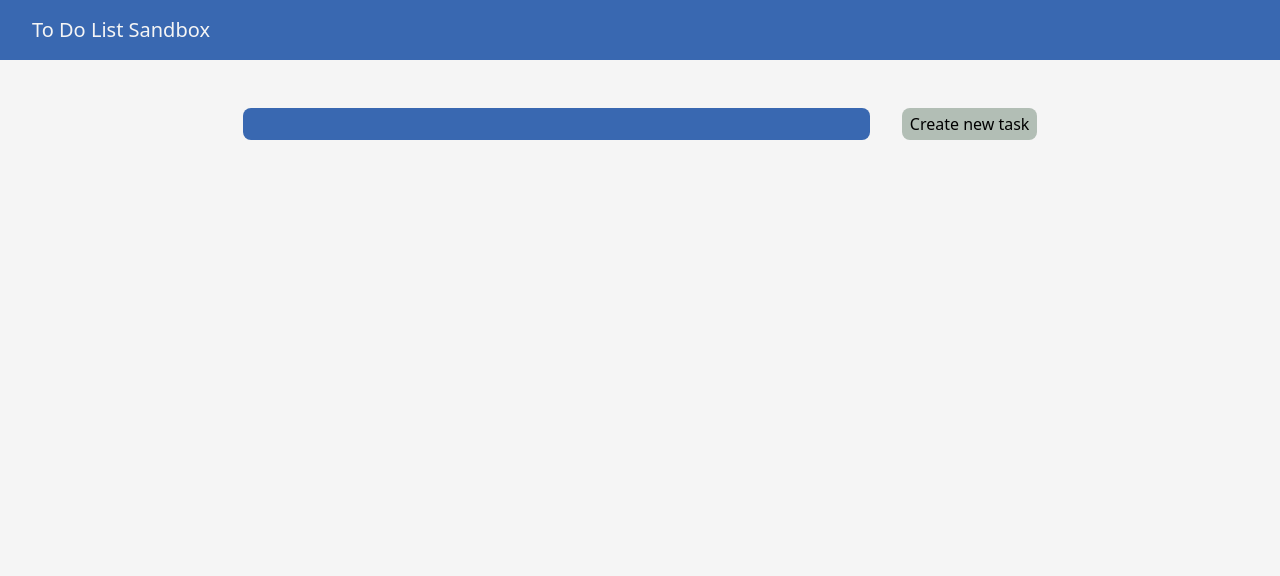
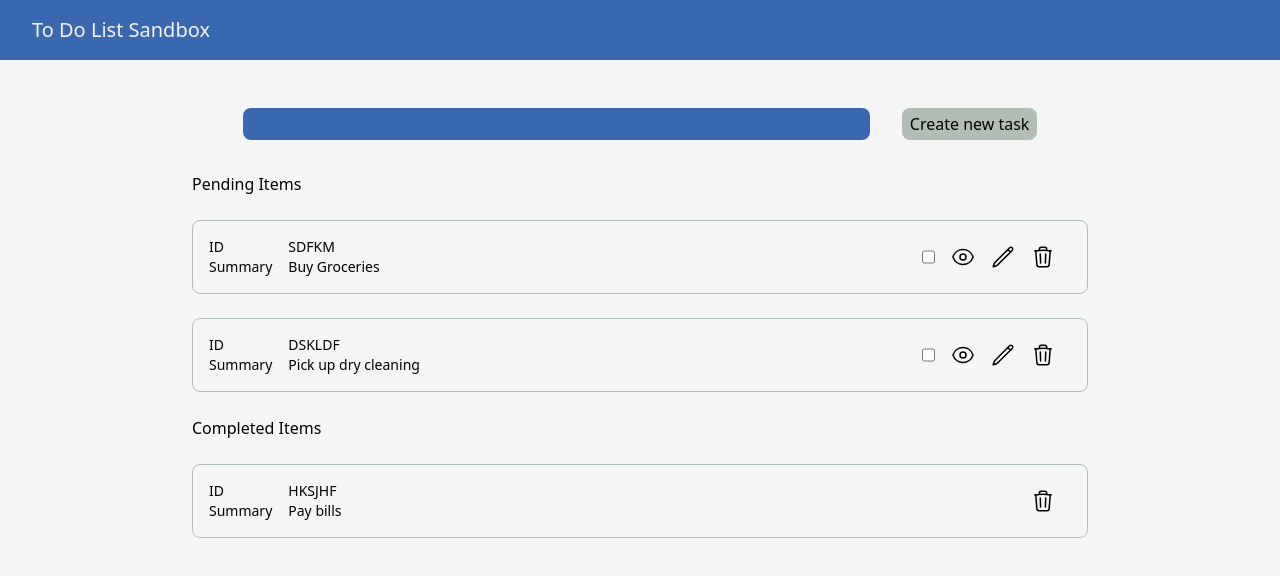
Before and after one commit to faizbasir/FE-to-do-list, a React app: page / in a window 1280 px wide. Shown: the top 576 px of the page. Built offline with nearby package versions, Linux system fonts and the light colour scheme.

Commit message:
updated redux store and basic ui

```diff
--- a/package.json
+++ b/package.json
@@ -25,8 +25,10 @@
     "@babel/preset-env": "^7.21.4",
     "@babel/preset-react": "^7.18.6",
     "@babel/preset-typescript": "^7.21.4",
+    "@heroicons/react": "^2.0.17",
     "@types/react": "^18.0.33",
     "@types/react-dom": "^18.0.11",
+    "@types/shortid": "^0.0.29",
     "babel-loader": "^9.1.2",
     "css-loader": "^6.7.3",
     "html-webpack-plugin": "^5.5.0",
@@ -35,6 +37,7 @@
     "postcss-loader": "^7.2.3",
     "postcss-preset-env": "^8.3.0",
     "rimraf": "^4.4.1",
+    "shortid": "^2.2.16",
     "source-map-loader": "^4.0.1",
     "style-loader": "^3.3.2",
     "tailwindcss": "^3.3.1",
--- a/src/App.tsx
+++ b/src/App.tsx
@@ -2,12 +2,14 @@ import React from "react";
 import "./index.css";
 import Header from "./components/UI/header/Header";
 import Form from "./components/UI/content/input/Form";
+import TaskList from "./components/UI/content/tasks/TaskList";
 
 const App = () => {
   return (
     <>
       <Header />
       <Form />
+      <TaskList />
     </>
   );
 };
--- /dev/null
+++ b/src/components/UI/content/tasks/TaskItem.tsx
@@ -0,0 +1,38 @@
+import React from "react";
+import { PencilIcon, TrashIcon, EyeIcon } from "@heroicons/react/24/outline";
+
+interface Props {
+  id: string;
+  summary: string;
+  completed: boolean;
+}
+
+const TaskItem = (props: Props) => {
+  return (
+    <>
+      <div className="flex flex-row justify-between my-6 border border-1 border-gray rounded-lg p-4">
+        <div className="flex flex-row">
+          <div className="mr-4">
+            <p className="text-sm">ID</p>
+            <p className="text-sm">Summary</p>
+          </div>
+          <div>
+            <p className="text-sm">{props.id}</p>
+            <p className="text-sm">{props.summary}</p>
+          </div>
+        </div>
+        <div className="flex flex-row items-center">
+          {props.completed === false && (
+            <>
+              <input type="checkbox" className="h-6 mr-4" />
+              <EyeIcon className="h-6 mr-4" />
+              <PencilIcon className="h-6 mr-4" />
+            </>
+          )}
+          <TrashIcon className="h-6 mr-4" />
+        </div>
+      </div>
+    </>
+  );
+};
+export default TaskItem;
--- a/src/components/UI/content/tasks/TaskList.tsx
+++ b/src/components/UI/content/tasks/TaskList.tsx
@@ -1,9 +1,36 @@
 import React from "react";
+import { useAppSelector } from "../../../store/store";
+import TaskItem from "./TaskItem";
 
 const TaskList = () => {
+  const taskList = useAppSelector((state) => state.todo);
+
+  let pendingItems = taskList.filter((task) => task.completed === false);
+
+  let completedItems = taskList.filter((task) => task.completed === true);
+
   return (
     <>
-      <p>Task List here</p>
+      <div className="w-[70%] mx-auto my-8">
+        <p>Pending Items</p>
+        {pendingItems.map((task) => (
+          <TaskItem
+            id={task.id}
+            summary={task.summary}
+            completed={task.completed}
+            key={task.id}
+          />
+        ))}
+        <p>Completed Items</p>
+        {completedItems.map((task) => (
+          <TaskItem
+            id={task.id}
+            summary={task.summary}
+            completed={task.completed}
+            key={task.id}
+          />
+        ))}
+      </div>
     </>
   );
 };
--- /dev/null
+++ b/src/components/store/store.tsx
@@ -0,0 +1,15 @@
+import { configureStore } from "@reduxjs/toolkit";
+import { TypedUseSelectorHook, useDispatch, useSelector } from "react-redux";
+import todoReducer from "./todoSlice";
+
+export const store = configureStore({
+  reducer: {
+    todo: todoReducer,
+  },
+  devTools: true,
+});
+
+export const useAppDispatch: () => typeof store.dispatch = useDispatch;
+export const useAppSelector: TypedUseSelectorHook<
+  ReturnType<typeof store.getState>
+> = useSelector;
--- /dev/null
+++ b/src/components/store/todoSlice.tsx
@@ -0,0 +1,32 @@
+import { PayloadAction, createSlice } from "@reduxjs/toolkit";
+
+interface Task {
+  summary: string;
+  id: string;
+  completed: boolean;
+}
+
+const initialState = [
+  { id: "SDFKM", summary: "Buy Groceries", completed: false },
+  { id: "DSKLDF", summary: "Pick up dry cleaning", completed: false },
+  { id: "HKSJHF", summary: "Pay bills", completed: true },
+];
+
+const createNewTask = (state: Task[], action: PayloadAction<Task>) => {
+  state.push({
+    id: action.payload.id,
+    summary: action.payload.summary,
+    completed: false,
+  });
+};
+
+const todoSlice = createSlice({
+  name: "todo",
+  initialState,
+  reducers: {
+    addTask: createNewTask,
+  },
+});
+
+export const { addTask } = todoSlice.actions;
+export default todoSlice.reducer;
--- a/src/index.tsx
+++ b/src/index.tsx
@@ -1,6 +1,8 @@
 import React, { StrictMode } from "react";
 import { createRoot } from "react-dom/client";
 import App from "./App";
+import { store } from "./components/store/store";
+import { Provider } from "react-redux";
 
 const rootElement = document.querySelector("#root");
 
@@ -12,6 +14,8 @@ const root = createRoot(rootElement);
 
 root.render(
   <StrictMode>
-    <App />
+    <Provider store={store}>
+      <App />
+    </Provider>
   </StrictMode>
 );
```
Also changed, not shown: 1 other file (tests, documents, lock files or other folders).
